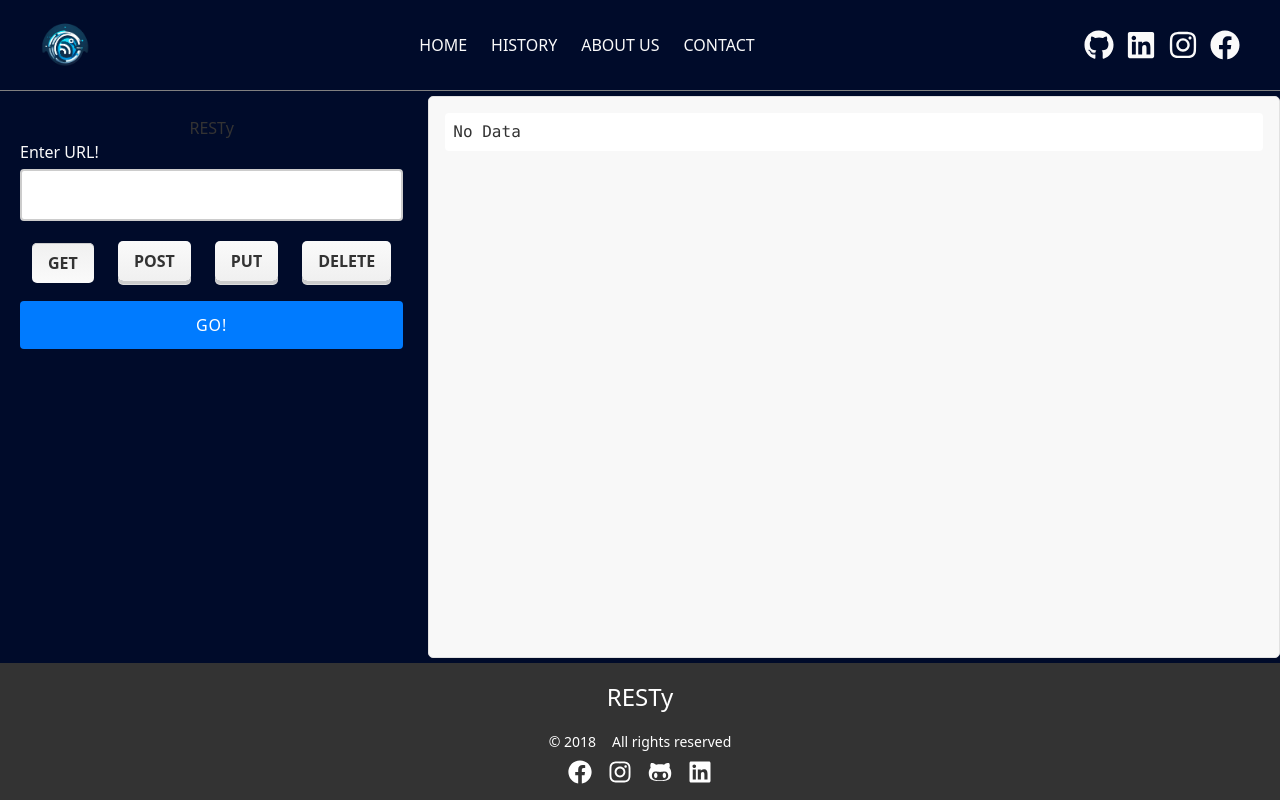
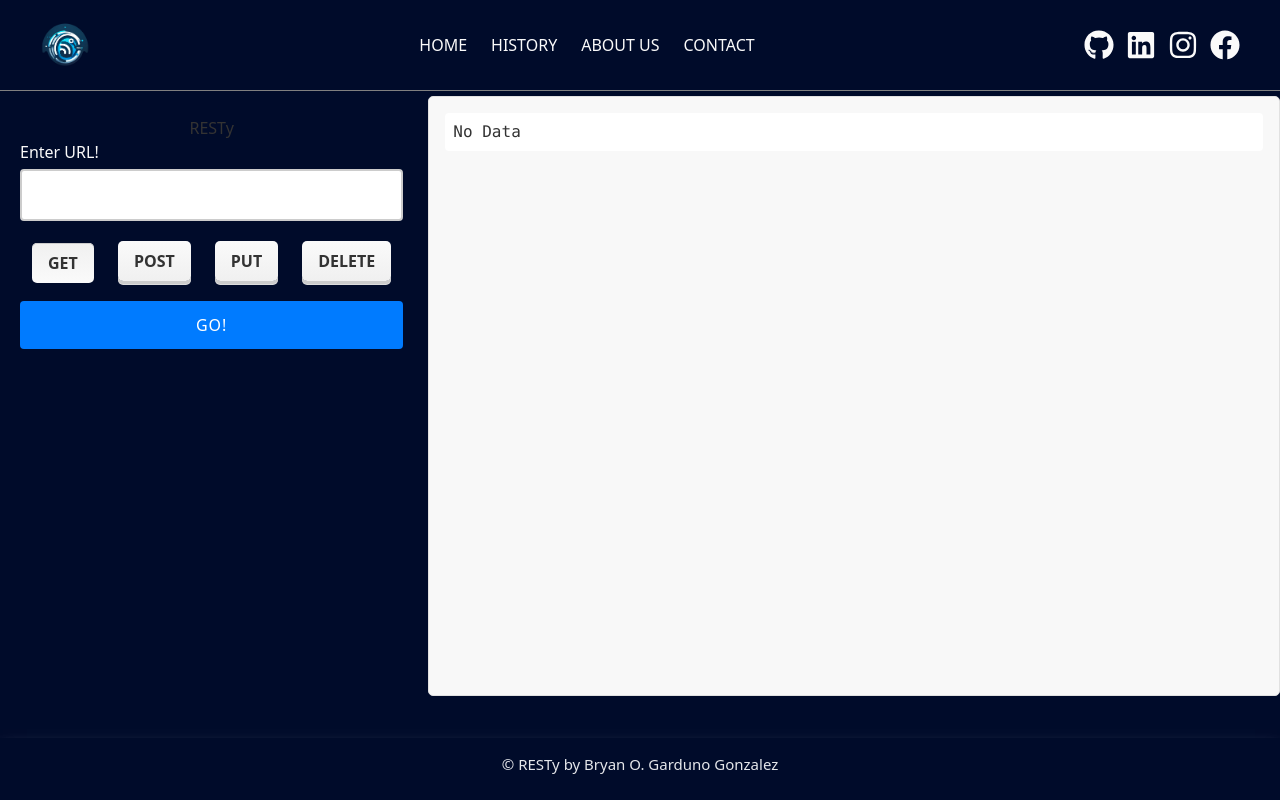
Before and after one commit to brosmar18/resty, a React (Vite) app: page / in a window 1280 px wide. Built offline with nearby package versions, Linux system fonts and the light colour scheme.

Commit message:
Footer updated

```diff
--- a/src/Components/Footer/Footer.scss
+++ b/src/Components/Footer/Footer.scss
@@ -1,38 +1,20 @@
 .footer {
   grid-area: footer;
-  background-color: #333;
-  color: #fff;
-  display: flex;
-  flex-direction: column;
-  align-items: center;
-  justify-content: center;
-  padding: 1rem;
-  gap: 0.5rem;
+  background-color: transparent;
+  color: rgba(229, 231, 235, 1);
+  box-shadow: 0 10px 15px -3px rgba(255, 255, 255, 0.784);
+  width: 100%;
+  padding: 15px;
 
-  .title {
-    font-size: 1.5rem;
-    margin-bottom: 0.5rem;
-  }
-
-  .brand__copyright, .brand__socials {
+  .footer__container {
     display: flex;
-    gap: 1rem;
-  }
-
-  .brand__socials {
-    font-size: 1.5rem;
-
-    svg {
-      transition: transform 0.3s ease;
-      &:hover {
-        transform: scale(1.1);
-        cursor: pointer;
-      }
+    flex-direction: column;
+    align-items: center;
+    justify-content: center;
+    margin: auto;
+    .footer___copyright {
+      padding-bottom: 10px;
+      font-size: 15px;
     }
   }
-
-  p {
-    font-size: 0.875rem;
-    margin: 0;
-  }
 }
--- a/src/Components/Footer/index.jsx
+++ b/src/Components/Footer/index.jsx
@@ -4,16 +4,10 @@ import "./Footer.scss";
 const Footer = () => {
   return (
     <footer className="footer" data-testid="footer">
-        <h3 className="title" data-testid="footer-title">RESTy</h3>
-        <div className="brand__copyright" data-testid="copyright">
-          <p>&copy; 2018</p>
-          <p>All rights reserved</p>
-        </div>
-        <div className="brand__socials" data-testid="socials">
-          <FaFacebook />
-          <FaInstagram />
-          <FaGithubAlt />
-          <FaLinkedin />
+        <div className="footer__container">
+          <p className="footer___copyright">
+            &copy; RESTy by Bryan O. Garduno Gonzalez
+          </p>
         </div>
     </footer>
   );
```
